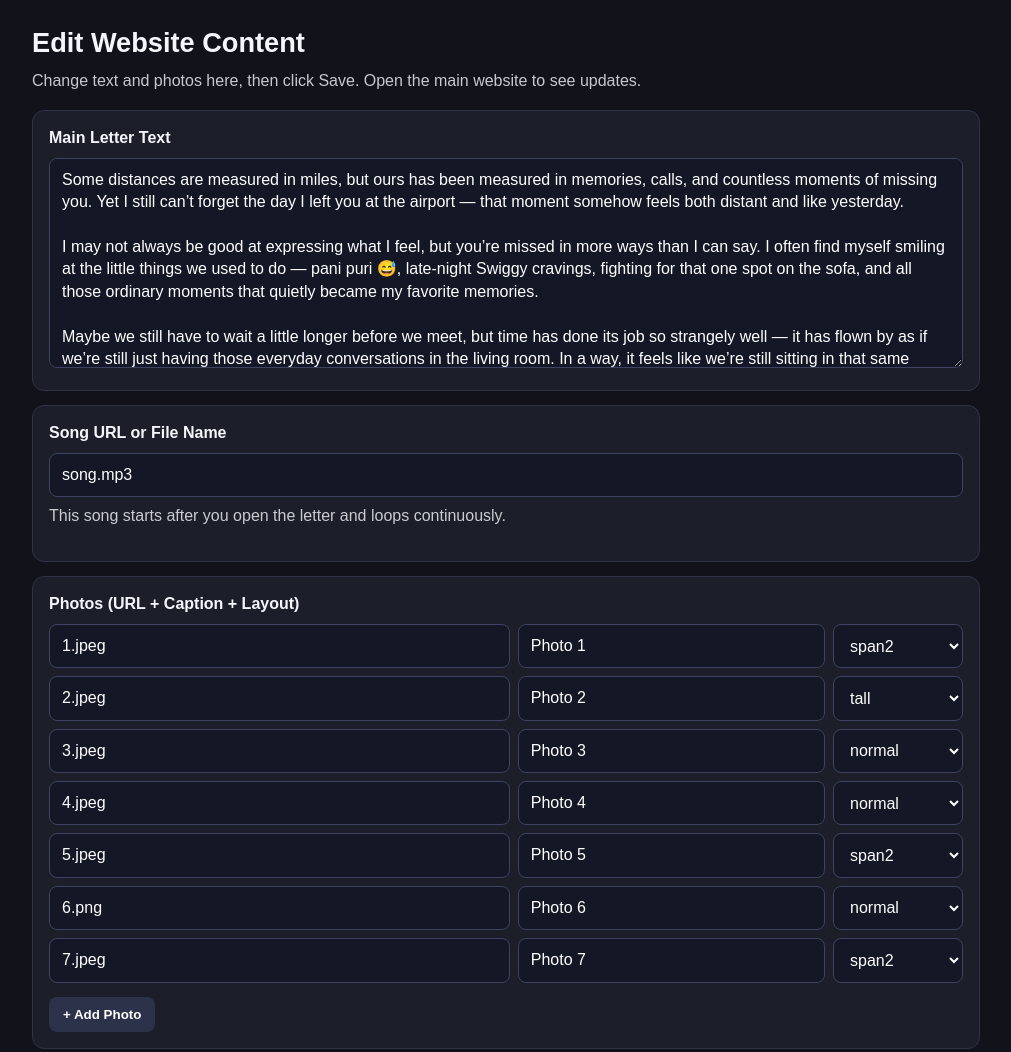
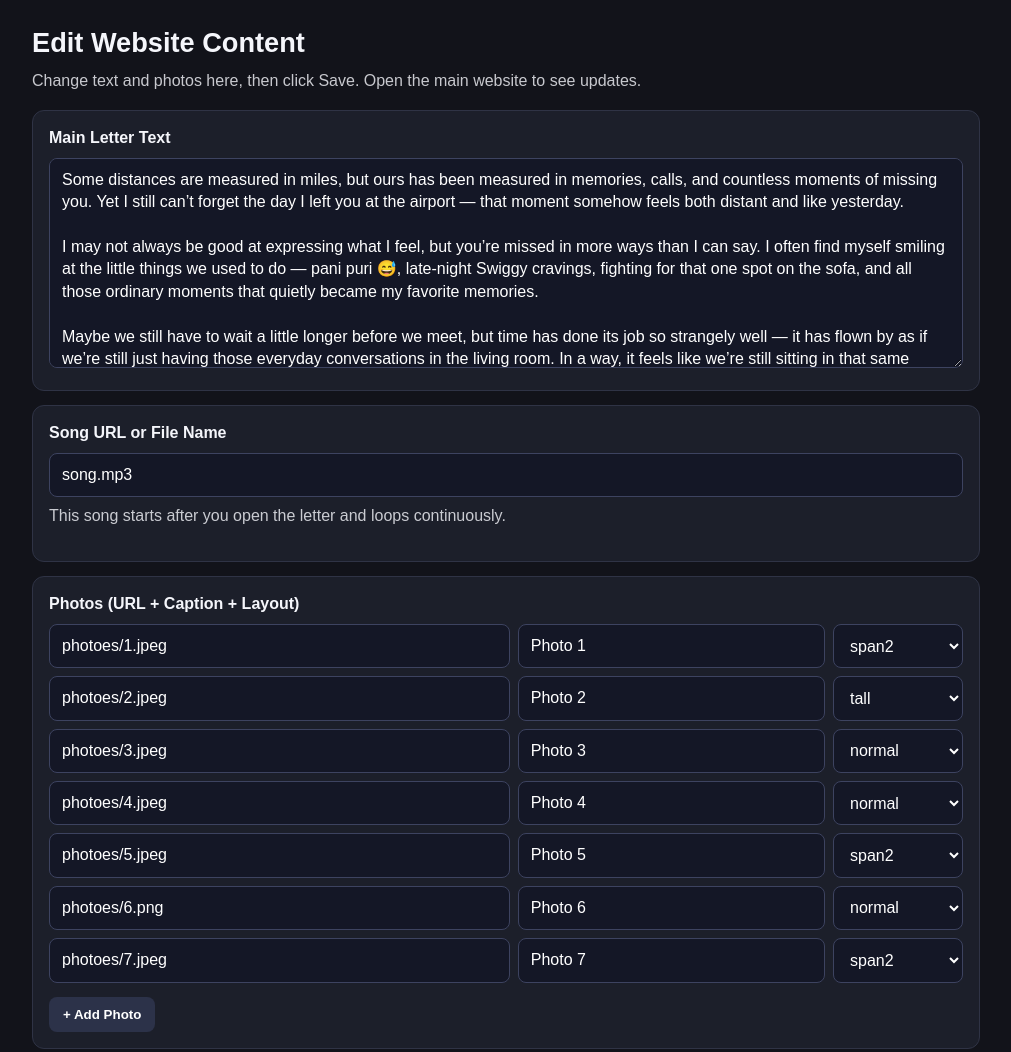
Before and after one commit to apiu-byte/yp26, a plain HTML site: page editor.html in a window 1280 px wide. Shown: the top 1052 px of the page, without its empty margins (134-1145 px from the left). Drawn offline with Linux system fonts and the light colour scheme.

```diff
--- a/editor.html
+++ b/editor.html
@@ -127,13 +127,13 @@
 
 Hopefully 🤞 we’ll meet soon. Until then, stay happy and enjoy your day. 😊`,
       photos: [
-        {src:'1.jpeg',caption:'Photo 1',cls:'span2'},
-        {src:'2.jpeg',caption:'Photo 2',cls:'tall'},
-        {src:'3.jpeg',caption:'Photo 3',cls:''},
-        {src:'4.jpeg',caption:'Photo 4',cls:''},
-        {src:'5.jpeg',caption:'Photo 5',cls:'span2'},
-        {src:'6.png',caption:'Photo 6',cls:''},
-        {src:'7.jpeg',caption:'Photo 7',cls:'span2'}
+        {src:'photoes/1.jpeg',caption:'Photo 1',cls:'span2'},
+        {src:'photoes/2.jpeg',caption:'Photo 2',cls:'tall'},
+        {src:'photoes/3.jpeg',caption:'Photo 3',cls:''},
+        {src:'photoes/4.jpeg',caption:'Photo 4',cls:''},
+        {src:'photoes/5.jpeg',caption:'Photo 5',cls:'span2'},
+        {src:'photoes/6.png',caption:'Photo 6',cls:''},
+        {src:'photoes/7.jpeg',caption:'Photo 7',cls:'span2'}
       ]
     };
 
```
